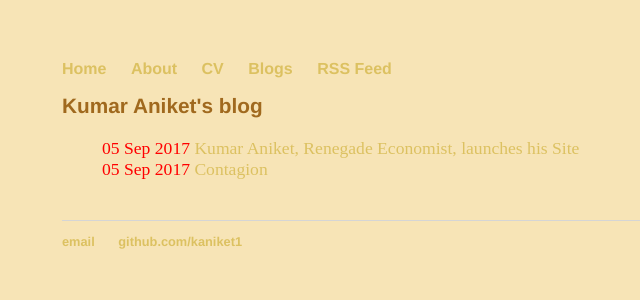
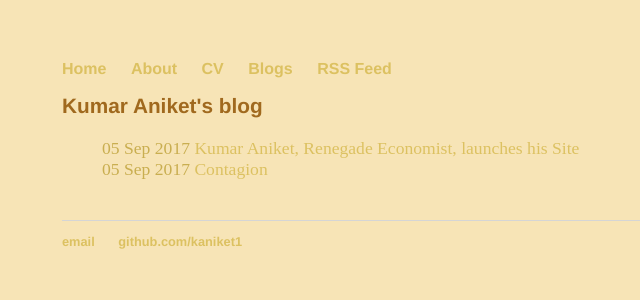
Before and after one commit to kaniket1/kaniket1.github.io, a Jekyll site: the page built from blog/index.html, in a window 1280 px wide. Shown: the top 300 px of the page, without its empty margins (98-738 px from the left). Built offline with Jekyll 4.4.1, drawn with Linux system fonts in a browser that asks for light colours.

Commit message:
Update main.css

```diff
--- a/css/main.css
+++ b/css/main.css
@@ -50,7 +50,8 @@ ul.posts {
     margin: 20px auto 40px;
     font-size: 1.1em;
     line-height: 1.2em;
-    color: red;
+    text-decoration: none;
+    color: rgb(201,174,80);
 }
 
 ul.posts li {
```
